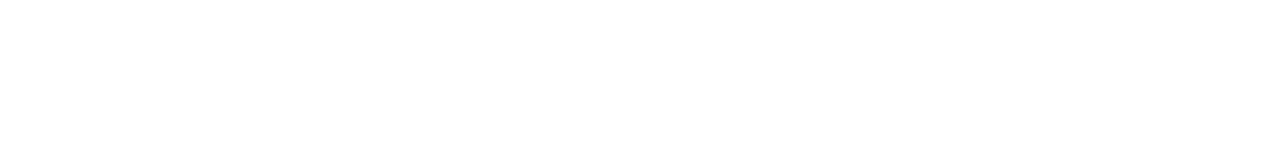
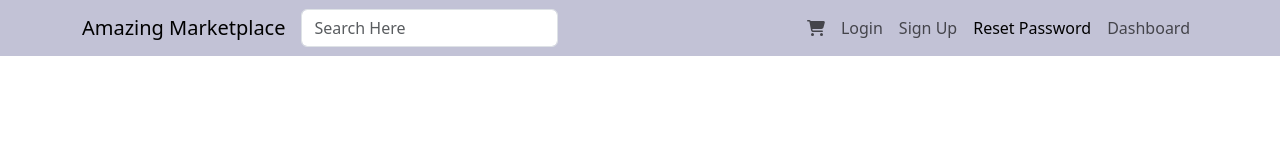
Before and after one commit to yxuan1996/React_Shopping_Cart, a React app in the folder react-shopping-cart/: page /React_Shopping_Cart/reset_password in a window 1280 px wide. Before the commit this address had no page. Shown: the top 160 px of the page. Built offline with nearby package versions, Linux system fonts and the light colour scheme; the HTML template or start-up script is replaced by a standard one.

Commit message:
Implement Auth with userfront

```diff
--- a/react-shopping-cart/src/main.jsx
+++ b/react-shopping-cart/src/main.jsx
@@ -3,8 +3,12 @@ import ReactDOM from 'react-dom/client'
 import {
   createBrowserRouter,
   RouterProvider,
+  Navigate,
+  useLocation
 } from "react-router-dom";
 import App from './App.jsx'
+import Userfront, { SignupForm, LoginForm, PasswordResetForm } from "@userfront/toolkit/react";
+import Dashboard from './routes/dashboard.jsx';
 import Root from "./routes/root";
 import ProductListPage, { loader as productLoader} from "./routes/productlist.jsx"
 import SingleProductPage, { loader as singleProductLoader } from "./routes/singleproductpage.jsx"
@@ -14,6 +18,18 @@ import 'bootstrap/dist/css/bootstrap.min.css';
 import './index.css'
 import '@fontsource/inter';
 
+
+Userfront.init("5nxjxwrn");
+
+function RequireAuth({ children }) {
+  let location = useLocation();
+  if (!Userfront.tokens.accessToken) {
+    // Redirect to the /login page
+    return <Navigate to="/React_Shopping_Cart/login" state={{ from: location }} replace />;
+  }
+
+  return children;
+}
 
 const router = createBrowserRouter([
   {
@@ -42,6 +58,24 @@ const router = createBrowserRouter([
             loader : productLoader,
             // action: contactAction,
           },
+          {
+            path: "login",
+            element: <LoginForm />,
+          },
+          {
+            path: "signup",
+            element: <SignupForm />,
+          },
+          {
+            path: "dashboard",
+            element:  <RequireAuth>
+              <Dashboard />
+            </RequireAuth>,
+          },
+          {
+            path: "reset_password",
+            element: <PasswordResetForm />,
+          },
 
         ],
       },
@@ -52,6 +86,6 @@ const router = createBrowserRouter([
 
 ReactDOM.createRoot(document.getElementById('root')).render(
   <React.StrictMode>
-    <RouterProvider router={router} />
+      <RouterProvider router={router} />
   </React.StrictMode>,
 )
--- /dev/null
+++ b/react-shopping-cart/src/routes/dashboard.jsx
@@ -0,0 +1,34 @@
+import React from "react";
+import Userfront from "@userfront/toolkit/react";
+import { Container, Grid, Typography, Avatar, Button } from '@mui/material';
+
+const Dashboard = ()  => {
+
+    const userData = JSON.stringify(Userfront.user, null, 2);
+    // userData is in string format, we need to use Userfront.user to get user data
+
+    return (
+      <div>
+        <Container>
+            <Typography variant="h2" gutterBottom>
+                User Dashboard
+            </Typography>
+
+            <Grid container spacing={2} alignItems="center">
+                <Grid item>
+                <Avatar alt={Userfront.user.username} src={Userfront.user.image} sx={{ width: 100, height: 100 }} />
+                </Grid>
+                <Grid item>
+                <Typography variant="h5">{Userfront.user.username}</Typography>
+                <Typography variant="body1" gutterBottom>
+                    {Userfront.user.email}
+                </Typography>
+                </Grid>
+            </Grid>
+        </Container>
+        <Button variant="contained" onClick={Userfront.logout}>Logout</Button>
+      </div>
+    );
+  };
+
+  export default Dashboard;
--- /dev/null
+++ b/react-shopping-cart/src/routes/login.jsx
@@ -0,0 +1,10 @@
+import { useAuth0 } from "@auth0/auth0-react";
+import React from "react";
+
+const LoginButton = () => {
+  const { loginWithRedirect } = useAuth0();
+
+  return <button onClick={() => loginWithRedirect()}>Log In</button>;
+};
+
+export default LoginButton;
--- /dev/null
+++ b/react-shopping-cart/src/routes/logout.jsx
@@ -0,0 +1,14 @@
+import { useAuth0 } from "@auth0/auth0-react";
+import React from "react";
+
+const LogoutButton = () => {
+  const { logout } = useAuth0();
+
+  return (
+    <button onClick={() => logout({ logoutParams: { returnTo: window.location.origin } })}>
+      Log Out
+    </button>
+  );
+};
+
+export default LogoutButton;
--- a/react-shopping-cart/src/routes/root.jsx
+++ b/react-shopping-cart/src/routes/root.jsx
@@ -2,15 +2,27 @@ import { Outlet, NavLink, Link, useLoaderData, redirect, useNavigation, useSubmi
 import { useEffect, useState } from "react";
 import ReactDOM from 'react-dom'
 import { FontAwesomeIcon } from '@fortawesome/react-fontawesome'
-import { faCartShopping } from '@fortawesome/free-solid-svg-icons'
+import { faCartShopping, faUser } from '@fortawesome/free-solid-svg-icons'
 import Container from 'react-bootstrap/Container';
 import Nav from 'react-bootstrap/Nav';
 import Navbar from 'react-bootstrap/Navbar';
 import Form from 'react-bootstrap/Form'
 import {LinkContainer} from 'react-router-bootstrap'
 
+import Userfront, {
+    SignupForm,
+    LoginForm,
+    PasswordResetForm
+  } from "@userfront/toolkit/react";
+
+// import { useAuth0 } from "@auth0/auth0-react";
+// import LoginButton from './login'
+// import LogoutButton from './logout'
+
 
 export default function Root() {
+
+    // const { user, isAuthenticated, isLoading, loginWithRedirect } = useAuth0();
 
     const [query, setQuery] = useState("");
     const navigation = useNavigation();
@@ -35,8 +47,8 @@ export default function Root() {
             <Nav className="mr-auto">
                 <Form.Control id='q' name='q' type="text" placeholder="Search Here" onChange={(e) => {handleSearch(e);}}/>
             </Nav>
-            {/* <Navbar.Toggle aria-controls="basic-navbar-nav" />
-            <Navbar.Collapse id="basic-navbar-nav"> */}
+            <Navbar.Toggle aria-controls="basic-navbar-nav" />
+            <Navbar.Collapse id="basic-navbar-nav">
             <Nav className="ms-auto">
                 <Nav.Item>
                 <LinkContainer to="/React_Shopping_Cart/cart">
@@ -45,8 +57,41 @@ export default function Root() {
                 </Nav.Link>
                 </LinkContainer>
                 </Nav.Item>
+
+                <Nav.Item>
+                <LinkContainer to="/React_Shopping_Cart/login">
+                <Nav.Link>
+                    Login
+                </Nav.Link>
+                </LinkContainer>
+                </Nav.Item>
+
+                <Nav.Item>
+                <LinkContainer to="/React_Shopping_Cart/signup">
+                <Nav.Link>
+                    Sign Up
+                </Nav.Link>
+                </LinkContainer>
+                </Nav.Item>
+
+                <Nav.Item>
+                <LinkContainer to="/React_Shopping_Cart/reset_password">
+                <Nav.Link>
+                    Reset Password
+                </Nav.Link>
+                </LinkContainer>
+                </Nav.Item>
+
+                <Nav.Item>
+                <LinkContainer to="/React_Shopping_Cart/dashboard">
+                <Nav.Link>
+                    Dashboard
+                </Nav.Link>
+                </LinkContainer>
+                </Nav.Item>
+
             </Nav>
-            {/* </Navbar.Collapse> */}
+            </Navbar.Collapse>
         </Container>
         </Navbar>
         <Container className="main">
```
Also changed, not shown: react-shopping-cart/package.json (+6 -1 lines), react-shopping-cart/src/routes/profile.jsx (added, +22 -0 lines), 2 other files (tests, documents, lock files or other folders).
